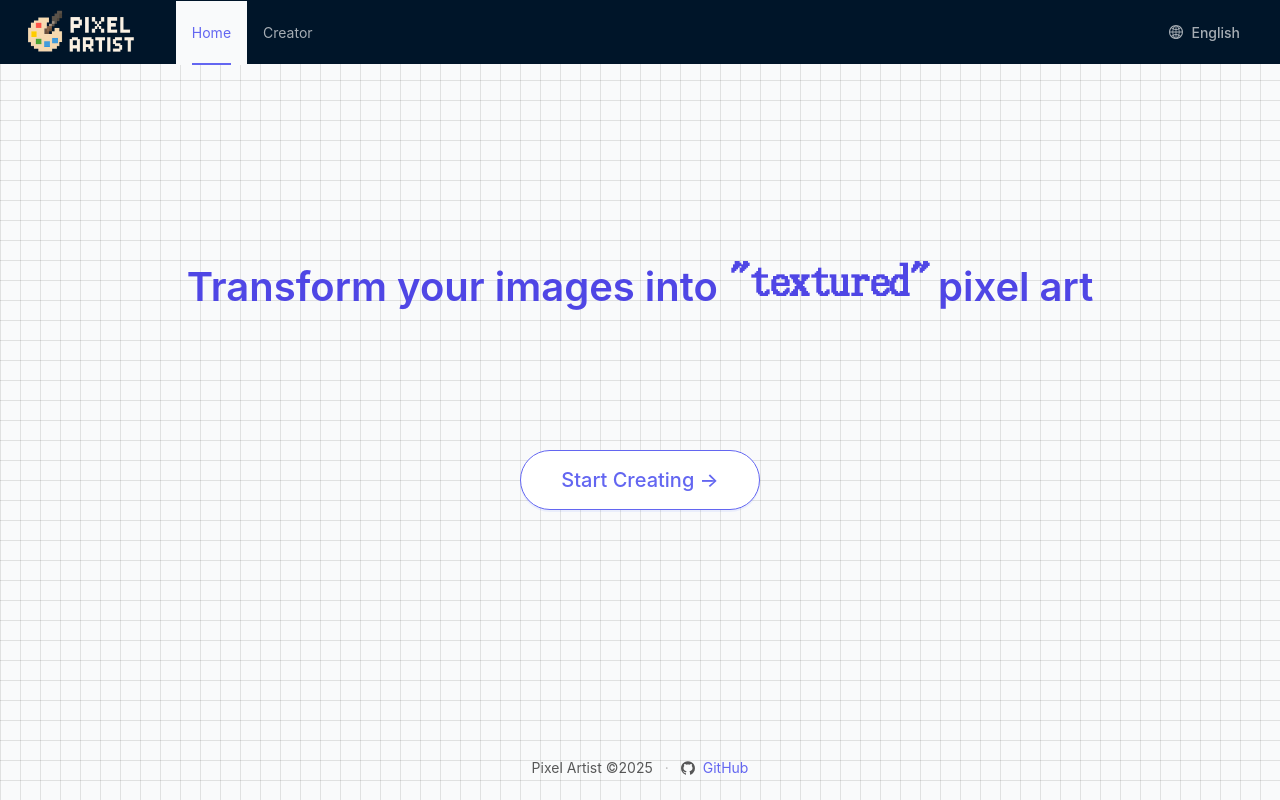
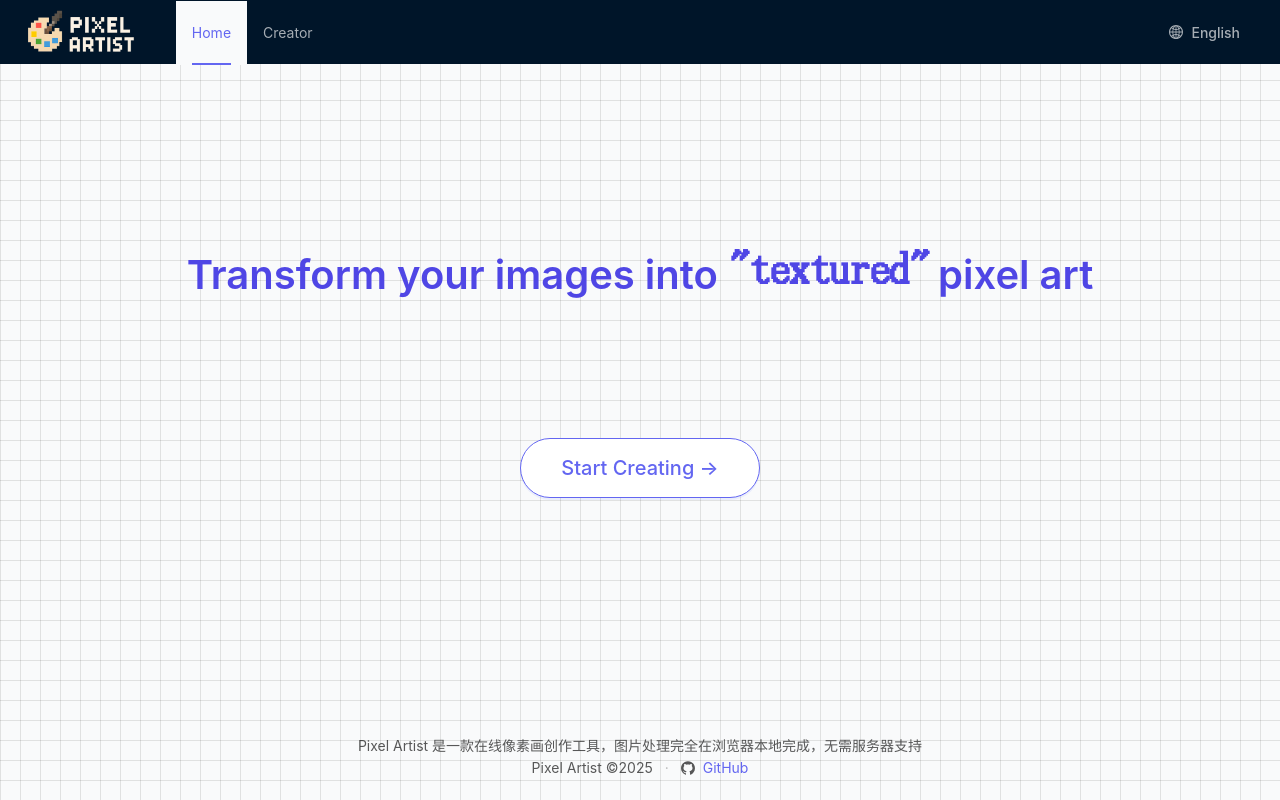
Before and after one commit to JiuNian3219/pixel-artist, a React (Vite) app: page /en/ in a window 1280 px wide. Built offline with nearby package versions, Linux system fonts and the light colour scheme; no server answers.

Commit message:
feat(Layout): 页面页脚添加网页说明

```diff
--- a/src/components/Layout/index.module.less
+++ b/src/components/Layout/index.module.less
@@ -41,8 +41,13 @@
 }
 
 .footer {
+  display: flex;
+  justify-content: center;
+  align-items: center;
+  flex-direction: column;
   text-align: center;
   background-color: transparent;
+  gap: 4px;
   color: rgba(0, 0, 0, 0.65);
 
   .separator {
--- a/src/components/Layout/index.tsx
+++ b/src/components/Layout/index.tsx
@@ -90,6 +90,11 @@ const Layout: React.FC = () => {
           <Outlet />
         </Content>
         <Footer className={styles.footer}>
+          <span>
+            Pixel Artist
+            是一款在线像素画创作工具，图片处理完全在浏览器本地完成，无需服务器支持
+          </span>
+          <span>
             <span>Pixel Artist ©{new Date().getFullYear()}</span>
             <span className={styles.separator}> · </span>
             <Space>
@@ -103,6 +108,7 @@ const Layout: React.FC = () => {
                 GitHub
               </a>
             </Space>
+          </span>
         </Footer>
       </AntdLayout>
     </>
--- a/src/pages/Home/index.module.less
+++ b/src/pages/Home/index.module.less
@@ -1,5 +1,5 @@
 .container {
-  height: calc(100vh - 143px);
+  height: calc(100vh - 167px);
   display: flex;
   justify-content: center;
   align-items: center;
```
Lines whose indentation alone changed are shown as unchanged.
